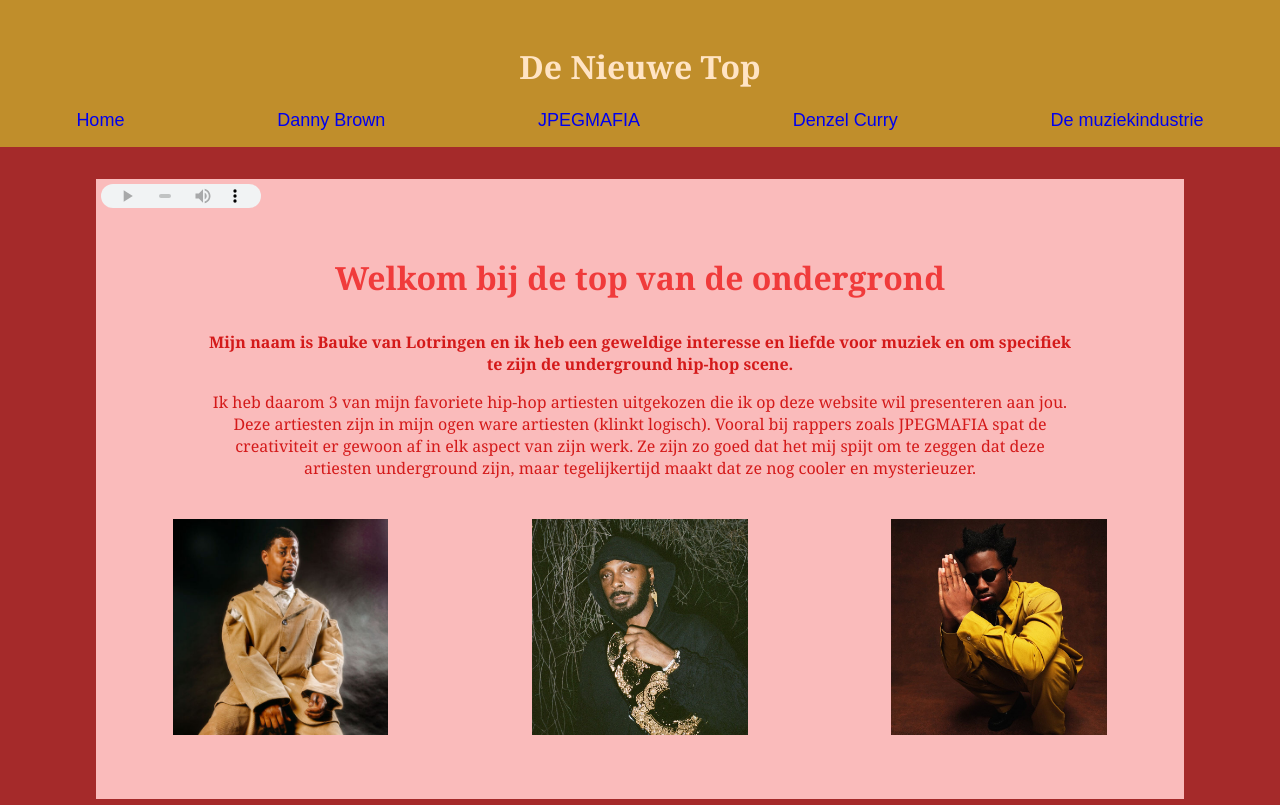
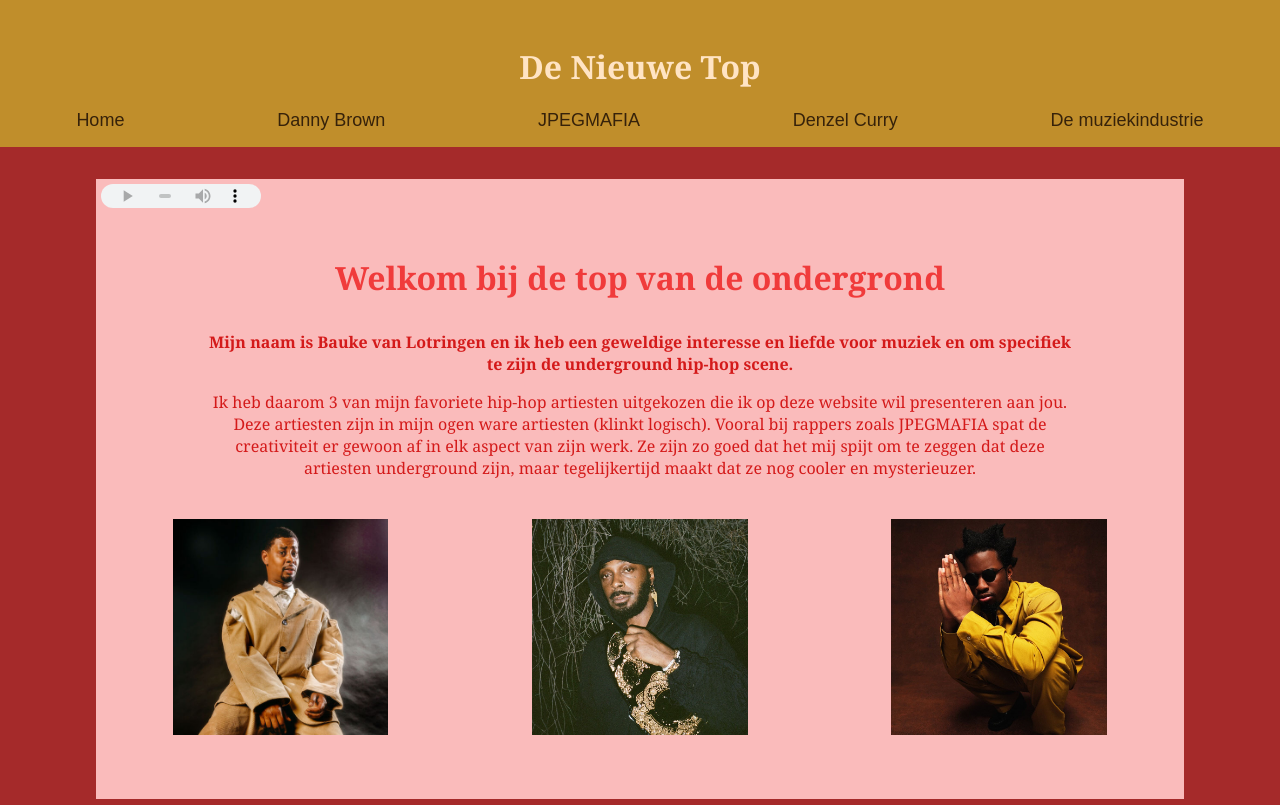
Before and after one commit to bauke2vl/NieuweTop, a plain HTML site: page index.html in a window 1280 px wide. Drawn offline with Linux system fonts and the light colour scheme.

Commit message:
Add files via upload

```diff
--- a/styles/style.css
+++ b/styles/style.css
@@ -41,7 +41,8 @@ img {
   float: left
 }
 
-/*/ bron voor transitie: https://www.w3schools.com/css/tryit.asp?filename=trycss3_transition2/*/
+/*/ bronnen voor transitie: https://www.w3schools.com/css/tryit.asp?filename=trycss3_transition2/*/
+/*/tweede: https://www.w3schools.com/css/css_link.asp/*/
 a {
   transition-duration: 0.5s;
   font-family: fantasy;
@@ -58,7 +59,8 @@ a:hover {
 }
 
 a:link {
-  text-decoration: none;
+  text-decoration: wavy;
+  color: rgb(54, 34, 10);
 }
 
 h1 {
```
Also changed, not shown: danny-brown-page.html (+0 -1 lines), denzel-curry-page.html (+3 -3 lines), jpegmafia-page.html (+3 -3 lines).
